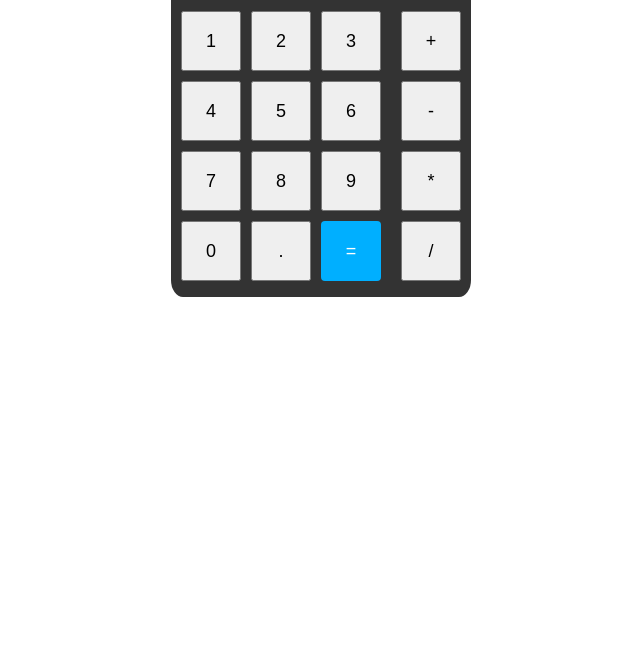
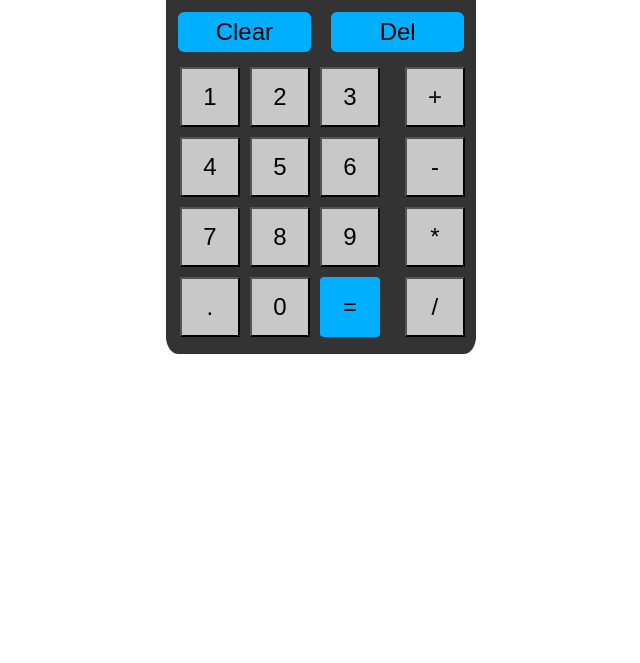
Before and after one commit to Faisul/calculator, a plain HTML site: page index.html in a window 1280 px wide. Shown: the part 137-800 px from the top of the page, without its empty margins (319-959 px from the left). Drawn offline with Linux system fonts and the light colour scheme.

Commit message:
added color changes and hover

```diff
--- a/script.js
+++ b/script.js
@@ -1,12 +1,14 @@
 function addButtons(){
   // screen controls
   let screenContols = document.querySelector(".eraser");
-  let controlArr = ["Clear", "Del" //"<?xml version=\"1.0\" ?><svg viewBox=\"0 0 24 24\" xmlns=\"http://www.w3.org/2000/svg\"><g><path d=\"M0 0h24v24H0z\" fill=\"none\"/><path d=\"M6.535 3H21a1 1 0 0 1 1 1v16a1 1 0 0 1-1 1H6.535a1 1 0 0 1-.832-.445l-5.333-8a1 1 0 0 1 0-1.11l5.333-8A1 1 0 0 1 6.535 3zm.535 2l-4.666 7 4.666 7H20V5H7.07zM16 11v2H9v-2h7z\"/></g></svg>",
-    ];
+  let controlArr = ["Clear", "Del"];
+    //"<?xml version=\"1.0\" ?><svg viewBox=\"0 0 24 24\" xmlns=\"http://www.w3.org/2000/svg\"><g><path d=\"M0 0h24v24H0z\" fill=\"none\"/><path d=\"M6.535 3H21a1 1 0 0 1 1 1v16a1 1 0 0 1-1 1H6.535a1 1 0 0 1-.832-.445l-5.333-8a1 1 0 0 1 0-1.11l5.333-8A1 1 0 0 1 6.535 3zm.535 2l-4.666 7 4.666 7H20V5H7.07zM16 11v2H9v-2h7z\"/></g></svg>",
+
 
     controlArr.map(element => {
         let button = document.createElement("button");
         button.textContent = element;
+        button.className = "blue";
         screenContols.appendChild(button);
     })
 
@@ -22,14 +24,14 @@ function addButtons(){
   });
 
   // Numbers and decimal symbol
-  let numArr = [1,2,3,4,5,6,7,8,9,0,".","="];
+  let numArr = [1,2,3,4,5,6,7,8,9,".", 0,"="];
   let numberDiv = document.querySelector(".numbers");
 
   numArr.map(element => {
     let button = document.createElement("button");
     button.textContent = element;
     if (element == "=") {
-        button.id = "equal";
+        button.className = "blue";
     }
     numberDiv.appendChild(button);
 
--- a/style.css
+++ b/style.css
@@ -4,58 +4,60 @@ body {
     justify-content: center;
     font-family: Verdana, Geneva, Tahoma, sans-serif;
 }
+
+button {
+   background-color:  RGB(200, 200, 200);
+}
+
+button:hover {
+    background-color: RGB(160, 160, 160) ;
+ }
+
 .container {
+    margin-top: 50px;
     display: flex;
-    /* border: 1px solid red; */
     background-color: RGB(51, 51, 51);
-    /* height: 300px; */
-    width: 300px;
+    width: 310px;
     text-align: center;
     border-radius: 4%;
-    /* background-color: rgb(35, 35, 35); */
 }
 
 .display {
     display: flex;
     margin: 20px 10px 5px;
     background-color:white;
-    font-size: 40px;
+    font-size: xx-large;
     height: 13%;
     justify-content: right;
-    /* align-content: flex-end; */
     border-radius: 4px;
     align-self: last baseline;
 }
 
 .eraser > button {
-    font-size: large;
+    font-size: x-large;
     height: 40px;
-    width: 46%;
-    margin: 5px 5px;
-    background-color: RGB(0, 175, 255);
-    color: aliceblue;
+    width: 43%;
+    margin: 10px;
     border: none;
-    border-radius: 4px;
+    border-radius: 6px;
 }
 
  .crux{
     display: flex;
-    margin: 5px 10px 20px 5px;
+    margin: 0px 10px 30px 5px;
  }
 
 .numbers {
-
     flex-direction: column;
-    /* background-color: burlywood; */
     margin-right: 10px;
-    background-color: gr;
 }
 
 .numbers > button {
     height: 60px;
     width: 60px;
     margin: 5px ;
-    font-size: large;
+    font-size: x-large;
+    padding: 5px;
 }
 .operators {
     flex-direction: column;
@@ -66,14 +68,22 @@ body {
     height: 60px;
     width: 60px;
     /* margin: 2px 0px; */
-    font-size: large;
+    font-size: x-large;
     font-weight: 200;
     margin: 5px 0px ;
+    padding: 5px;
 }
 
-#equal {
+.blue {
     background-color: RGB(0, 175, 255);
     border: none;
     border-radius: 4px;
-    color: white;
+    /* color: grey; */
 }
+
+.blue:hover {
+    background-color: RGB(0, 150, 220);
+    border: none;
+    border-radius: 4px;
+    /* color: grey; */
+}
```
